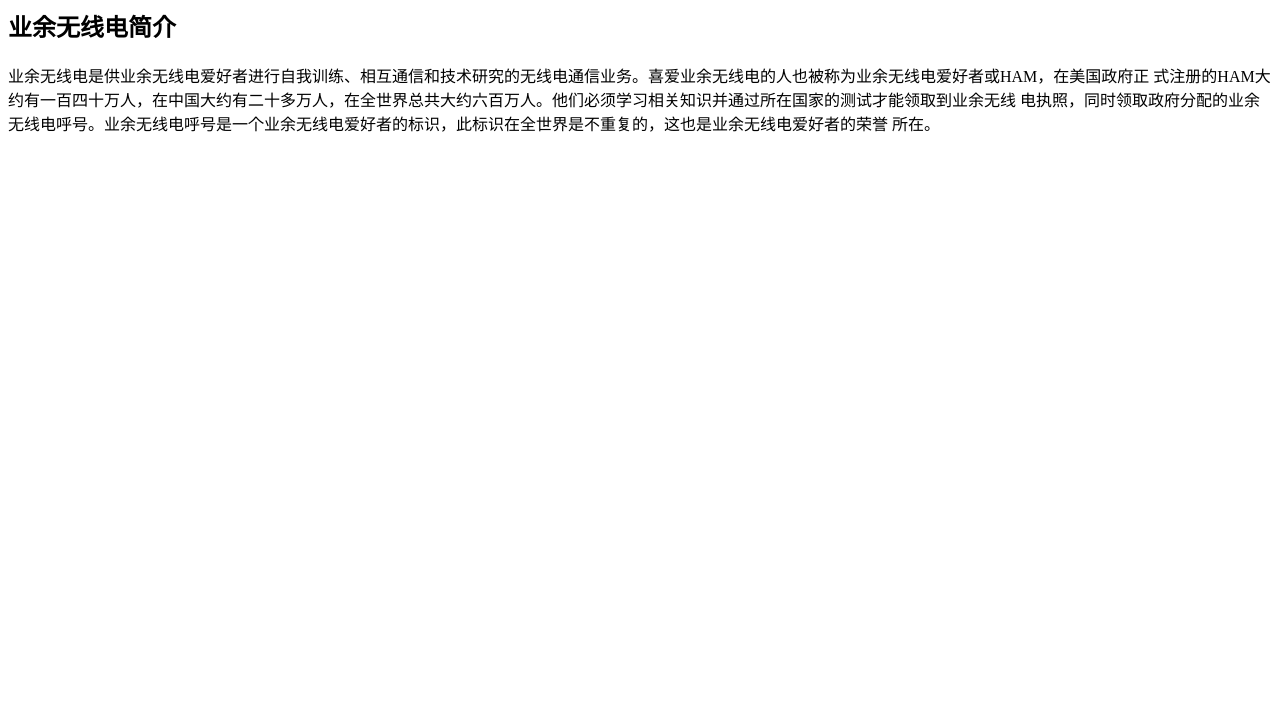
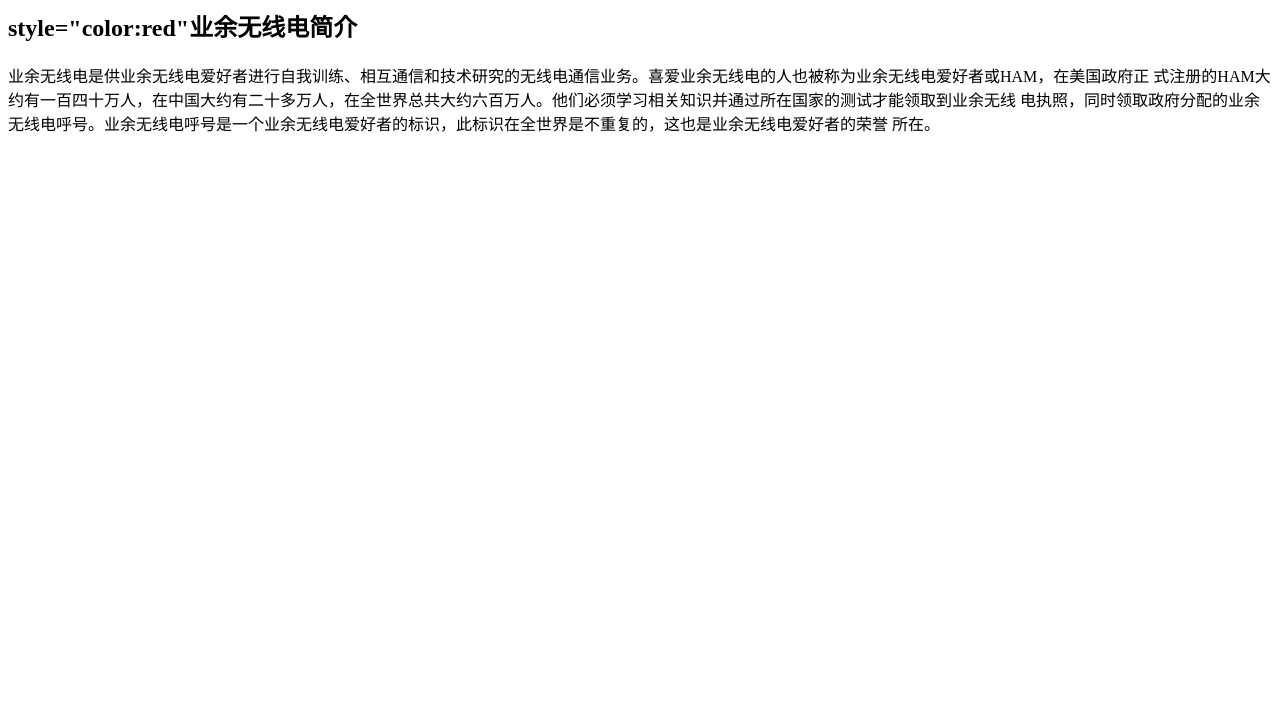
Before and after one commit to yufan0306/community.github.io-yifan0306.github.io, a plain HTML site: page index.html in a window 1280 px wide. Shown: the part 81-800 px from the top of the page. Drawn offline with Linux system fonts and the light colour scheme.

Commit message:
Update index.html

```diff
--- a/index.html
+++ b/index.html
@@ -4,7 +4,7 @@
 <h1>天津业余无线电</h1>
 </body>
 <body>
-<h2>业余无线电简介</h2>
+<h2> style="color:red"业余无线电简介</h2>
 </body>
 <body>
       业余无线电是供业余无线电爱好者进行自我训练、相互通信和技术研究的无线电通信业务。喜爱业余无线电的人也被称为业余无线电爱好者或HAM，在美国政府正
```
